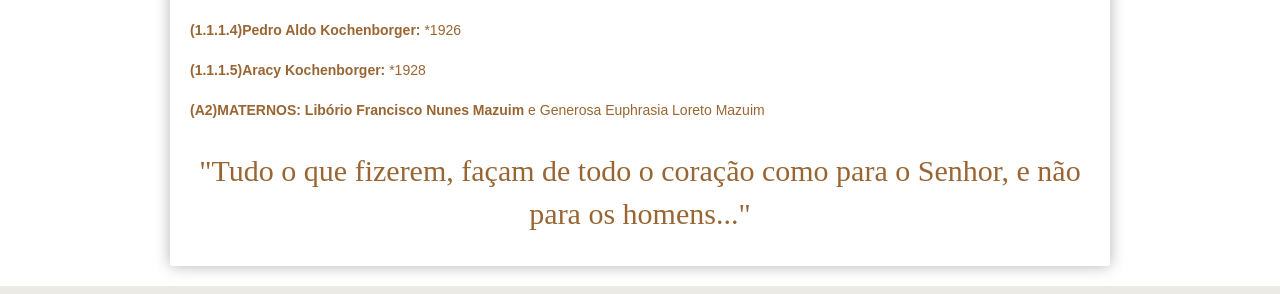
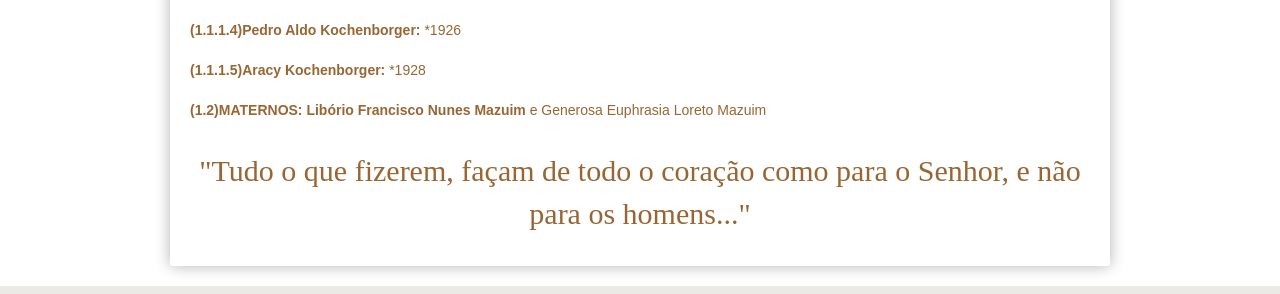
Before and after one commit to claudiovargas1955/claudiovargas1955.github.io, a Jekyll site: the page built from _pages/familia-kochenborger.html, in a window 1280 px wide. Shown: the part 948-1242 px from the top of the page. Built offline with Jekyll 4.4.1, drawn with Linux system fonts in a browser that asks for light colours; some web fonts are replaced.

Commit message:
Update familia-kochenborger.html

```diff
--- a/_pages/familia-kochenborger.html
+++ b/_pages/familia-kochenborger.html
@@ -129,7 +129,7 @@ Oliveira e Idalina Soares Leal *1850 +03.09.1934). <b>FILHOS: </b><br>
 
     <b>(1.1.1.5)Aracy Kochenborger: </b>*1928 <br><br>
 
-<b>(A2)MATERNOS: Libório Francisco Nunes Mazuim </b>e Generosa Euphrasia Loreto Mazuim <br><br>
+<b>(1.2)MATERNOS: Libório Francisco Nunes Mazuim </b>e Generosa Euphrasia Loreto Mazuim <br><br>
 
 <p style="text-align:center; color:#996633; font-size:30px; font-family: 'Rancho', cursive ">"Tudo o que fizerem, façam de todo o
 coração como para o Senhor, e não para os homens..."</p>
```
